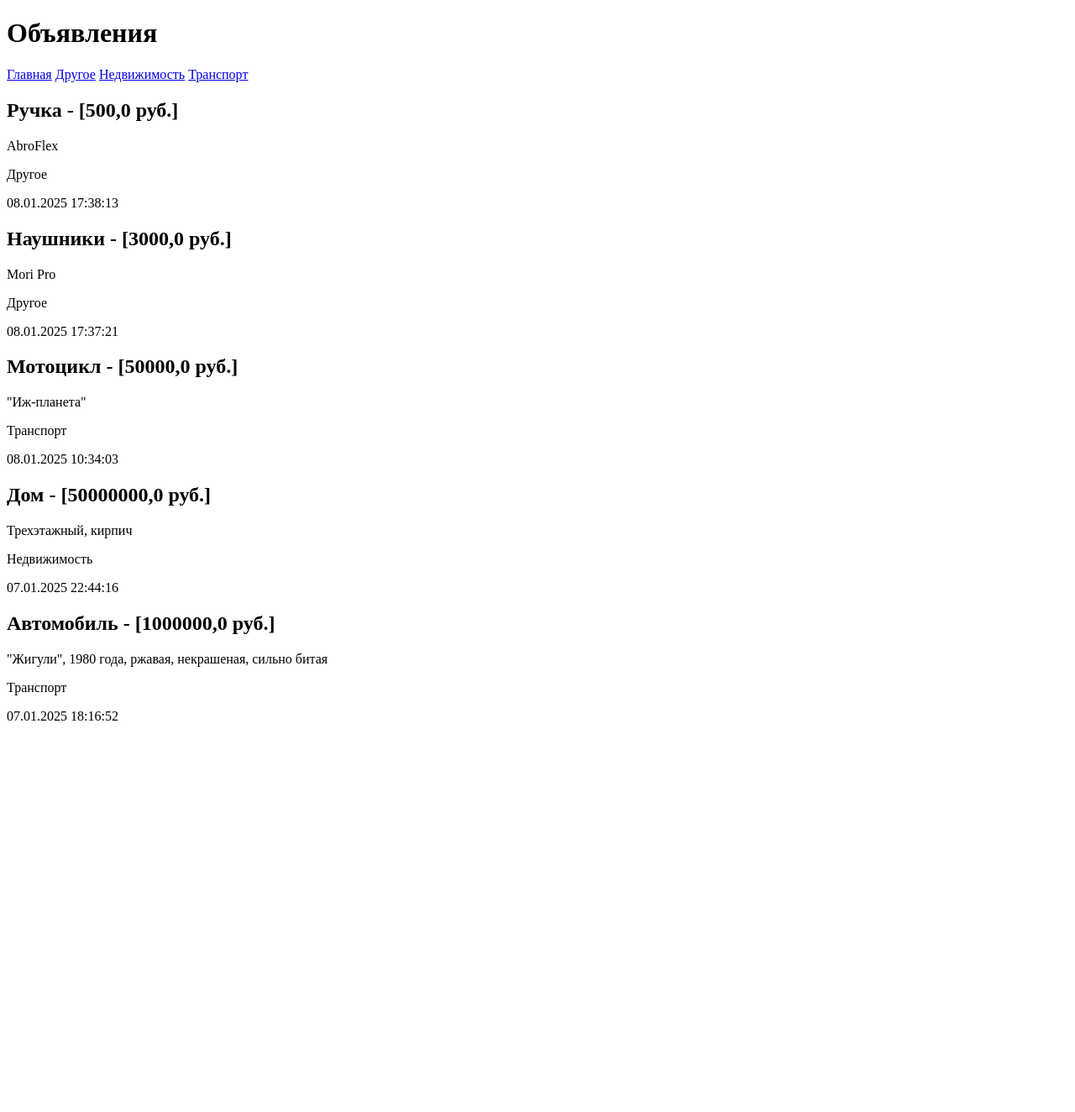
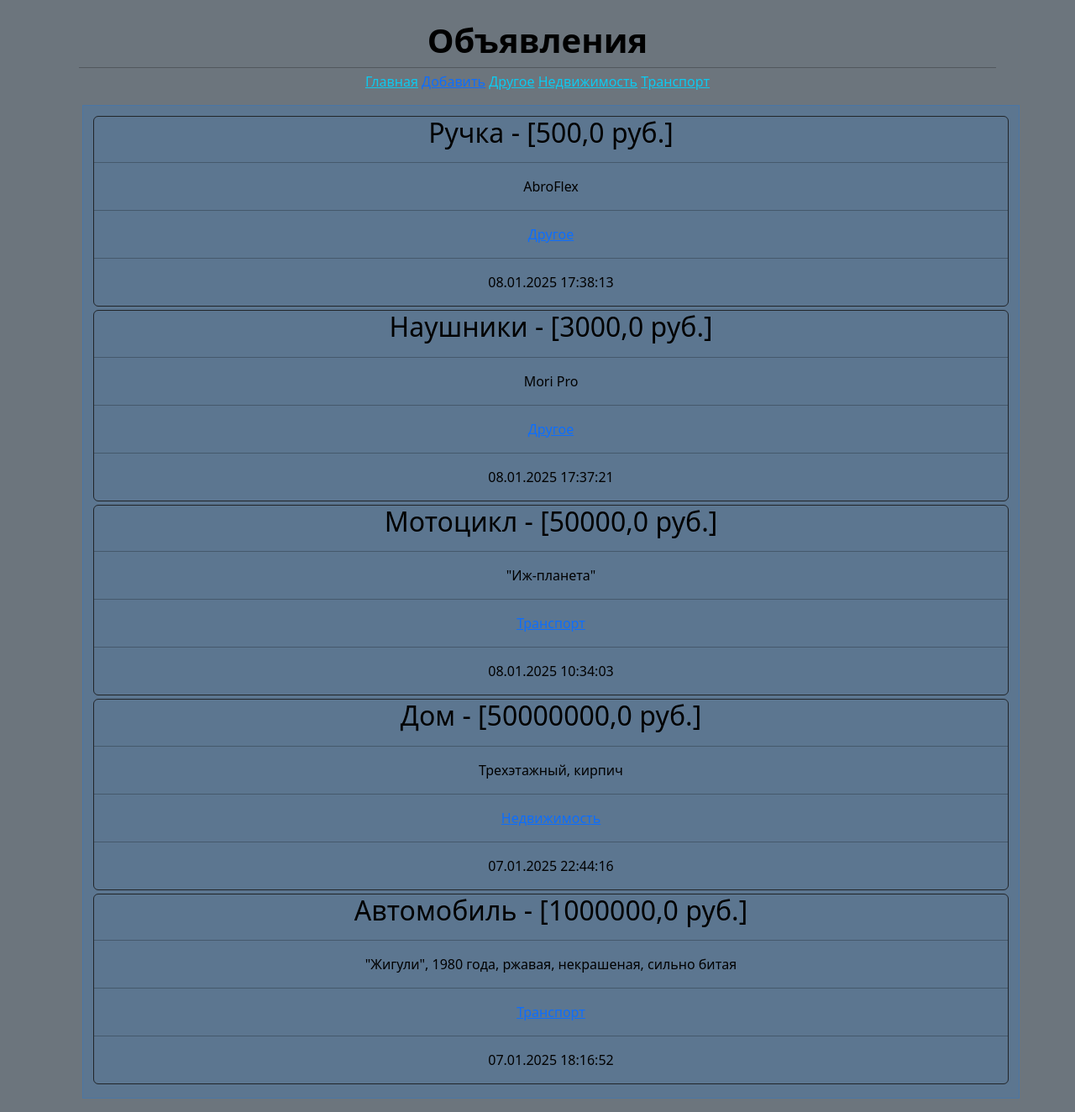
Before and after one commit to fremov/myDjangoSite, a Django app: page /bboard/ in a window 1280 px wide. Shown: the whole page at 84% size. Before the commit the page ends 858 px from the top, so only its background shows below. Run offline with Django 5.2, Linux system fonts and the light colour scheme; data comes from the database, SQL or seed files in the repository; both versions use the stored data as it was after the commit.

Commit message:
страница добавления объявления

```diff
--- /dev/null
+++ b/bboard/templates/bboard/css/grid.css
@@ -0,0 +1,13 @@
+.themed-grid-col {
+  padding-top: .75rem;
+  padding-bottom: .75rem;
+  background-color: rgba(86, 61, 124, .15);
+  border: 1px solid rgba(86, 61, 124, .2);
+}
+
+.themed-container {
+  padding: .75rem;
+  margin-bottom: 1.5rem;
+  background-color: rgba(0, 123, 255, .15);
+  border: 1px solid rgba(0, 123, 255, .2);
+}
--- a/bboard/templates/bboard/index.html
+++ b/bboard/templates/bboard/index.html
@@ -1,25 +1,48 @@
 <!DOCTYPE html>
 <html lang="en">
+
 <head>
     <meta charset="UTF-8">
     <meta name="viewport" content="width=device-width, initial-scale=1.0">
     <title>Главная :: Доска объявлений</title>
+    <link rel="stylesheet" href="css/grid.css">
+    <link href="https://cdn.jsdelivr.net/npm/bootstrap@5.3.3/dist/css/bootstrap.min.css" rel="stylesheet"
+        integrity="sha384-QWTKZyjpPEjISv5WaRU9OFeRpok6YctnYmDr5pNlyT2bRjXh0JMhjY6hW+ALEwIH" crossorigin="anonymous">
+    <script src="https://cdn.jsdelivr.net/npm/bootstrap@5.3.3/dist/js/bootstrap.bundle.min.js"
+        integrity="sha384-YvpcrYf0tY3lHB60NNkmXc5s9fDVZLESaAA55NDzOxhy9GkcIdslK1eN7N6jIeHz"
+        crossorigin="anonymous"></script>
 </head>
-<body>
-    <h1>Объявления</h1>
-    <div>
-        <a href="/bboard/">Главная</a>
+
+<body class="bg-secondary text-black">
+    <div class="container">
+        <div class="container" id="containers">
+            <h2 class="mt-4 h1 text-center fw-bold">Объявления</h2>
+            <hr class="my-1">
+            <div class="container text-center">
+                <a class="text-info" href="{% url 'index' %}">Главная</a>
+                <a href="{%url 'add'%}">Добавить</a>
                 {%for rubric in rubrics%}
-        <a href="/bboard/{{rubric.pk}}/">{{rubric.name}}</a>
+                <a class="text-info" href="{% url 'rubric_bbs' rubric.pk%}">{{rubric.name}}</a>
                 {%endfor%}
             </div>
+        </div>
+        <div class="container themed-container text-center m-3">
             {% for bb in bbs %}
-    <div>
+            <div class="border border-1 border-dark mb-1 rounded">
                 <h2>{{bb.title}} - [{{bb.price}} руб.]</h2>
+                <hr class="hr">
                 <p>{{bb.content}}</p>
-        <p>{{bb.rubric}}</p>
+                <hr class="hr">
+                <p><a href="{%url 'rubric_bbs' bb.rubric.pk%}">
+                    {{bb.rubric.name}}
+                    </a></p>
+                <hr class="hr">
                 <p>{{bb.published|date:"d.m.Y H:i:s"}}</p>
             </div>
             {% endfor %}
+        </div>
+    </div>
+
 </body>
+
 </html>
--- a/bboard/urls.py
+++ b/bboard/urls.py
@@ -1,8 +1,10 @@
 from django.urls import path
 
-from .views import index, rubric_bbs
+from .views import index, rubric_bbs, BbCreateView
+
 
 urlpatterns = [
-    path('<int:rubric_id>/', rubric_bbs),
-    path('', index),
+    path('add', BbCreateView.as_view(), name='add'),
+    path('<int:rubric_id>/', rubric_bbs, name='rubric_bbs'),
+    path('', index, name='index'),
 ]
--- a/bboard/views.py
+++ b/bboard/views.py
@@ -1,6 +1,8 @@
 from django.shortcuts import render
 from .models import Bb, Rubric
-
+from django.views.generic.edit import CreateView
+from .forms import BbForm
+from django.urls import reverse_lazy
 # Create your views here.
 
 
@@ -17,3 +19,13 @@ def rubric_bbs(request, rubric_id):
     current_rubric = Rubric.objects.get(pk=rubric_id)
     context = {"bbs": bbs, "rubrics": rubrics, "current_rubric": current_rubric}
     return render(request, "bboard/rubric_bbs.html", context)
+
+class BbCreateView(CreateView):
+    template_name = 'bboard/bb_create.html'
+    form_class = BbForm
+    success_url = reverse_lazy('index')
+
+    def get_context_data(self, **kwargs):
+        contex = super().get_context_data(**kwargs)
+        contex['rubrics'] = Rubric.objects.all()
+        return contex
```
Also changed, not shown: bboard/forms.py (added, +8 -0 lines), bboard/templates/bboard/bb_create.html (added, +26 -0 lines), bboard/templates/bboard/rubric_bbs.html (+17 -6 lines), db.sqlite3. Lines whose indentation alone changed are shown as unchanged.
